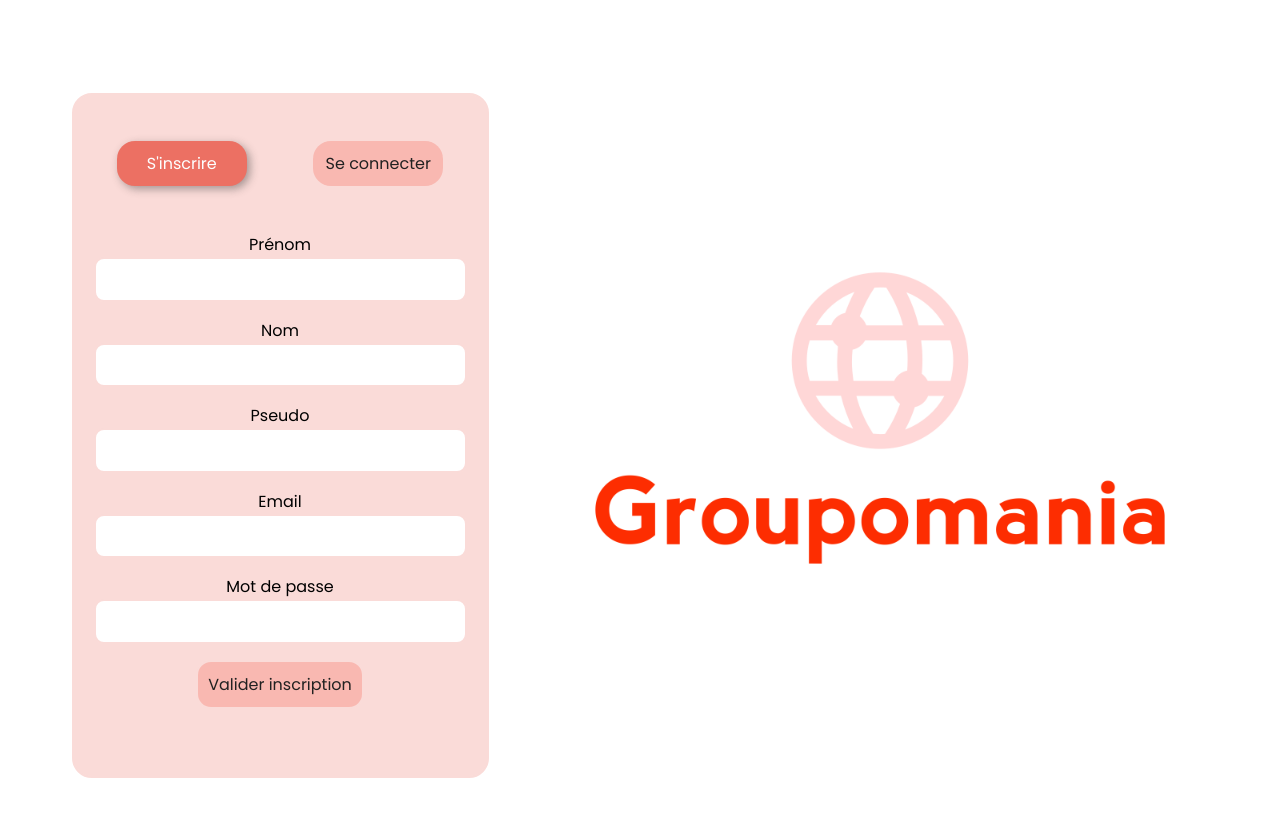
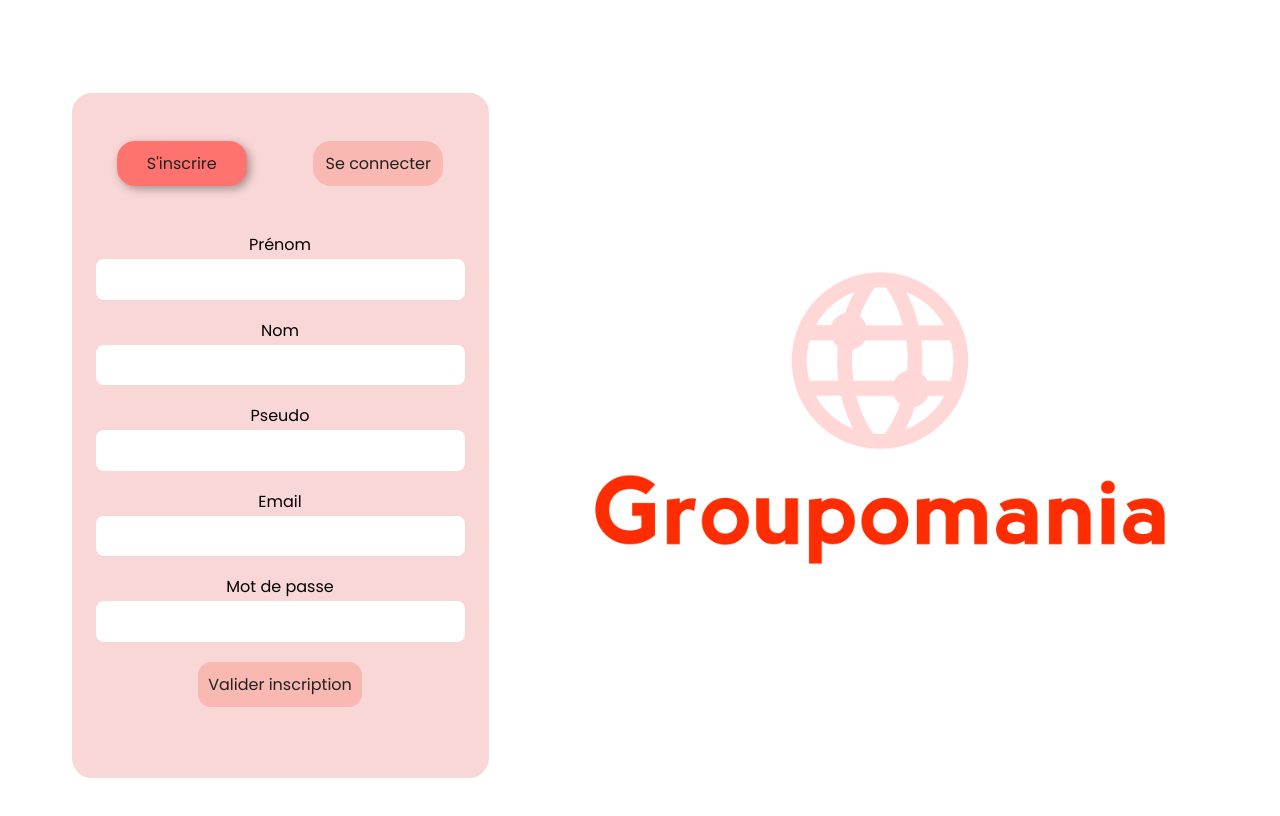
Before and after one commit to TrellixVulnTeam/caroncynthia_7_200202022_B2ZT, a React (Create React App) app in the folder frontend/: page / in a window 1280 px wide. Shown: the top 816 px of the page. Built offline with nearby package versions, Linux system fonts and the light colour scheme; no server answers.

Commit message:
add WCAG standards

```diff
--- a/frontend/src/styles/components/_card.scss
+++ b/frontend/src/styles/components/_card.scss
@@ -27,7 +27,7 @@
     .post-username {
       display: flex;
       justify-content: flex-start;
-      color: $primary;
+      color: $black;
       font-weight: 600;
     }
     .post-date {
@@ -35,7 +35,7 @@
       justify-content: flex-end;
       font-style: italic;
       font-size: 14px;
-      color: #2121219c;
+      color: $black;
     }
   }
   .card-post {
@@ -70,7 +70,7 @@
       transition: 0.3s;
       &:hover {
         background: $primary;
-        color: $white;
+        color: $black;
         border: 2px solid $primary;
         box-shadow: 3px 3px 8px rgba(51, 51, 51, 0.418);
       }
--- a/frontend/src/styles/components/_connectionForm.scss
+++ b/frontend/src/styles/components/_connectionForm.scss
@@ -33,7 +33,7 @@
 
   .active-btn {
     background: $primary;
-    color: $white;
+    color: $black;
     box-shadow: 3px 3px 8px rgba(51, 51, 51, 0.418);
   }
   form {
--- a/frontend/src/styles/components/_newpostform.scss
+++ b/frontend/src/styles/components/_newpostform.scss
@@ -28,7 +28,7 @@
       }
       a {
         text-decoration: none;
-        color: $primary;
+        color: $black;
         h3 {
           font-size: 26px;
           font-weight: 500;
@@ -68,7 +68,7 @@
         h3 {
           display: flex;
           justify-content: flex-start;
-          color: $primary;
+          color: $black;
           font-weight: 600;
         }
         .post-date {
@@ -76,7 +76,7 @@
           justify-content: flex-end;
           font-style: italic;
           font-size: 14px;
-          color: #2121219c;
+          color: $black;
         }
       }
       .content {
--- a/frontend/src/styles/components/_updateProfil.scss
+++ b/frontend/src/styles/components/_updateProfil.scss
@@ -7,7 +7,7 @@
     font-weight: 700;
     text-transform: uppercase;
     font-size: 36px;
-    color: $primary;
+    color: $black;
   }
   .profil-info {
     display: flex;
@@ -19,7 +19,7 @@
     min-width: 500px;
     h3 {
       font-weight: 600;
-      color: $primary;
+      color: $black;
     }
     span {
       font-weight: 400;
--- a/frontend/src/styles/pages/_home.scss
+++ b/frontend/src/styles/pages/_home.scss
@@ -42,7 +42,7 @@
       transition: 0.3s;
       &:hover {
         background: $primary;
-        color: $white;
+        color: $black;
         border: 2px solid $primary;
         box-shadow: 3px 3px 8px rgba(51, 51, 51, 0.418);
       }
--- a/frontend/src/styles/settings/_variables.scss
+++ b/frontend/src/styles/settings/_variables.scss
@@ -9,5 +9,5 @@
 $grey: #eaeded;
 $white: #fdfefe;
 $black: #212121;
-$primary: #ec7063;
-$secondary: #fadbd8;
+$primary: #ff736f;
+$secondary: #f9d7d6;
```
